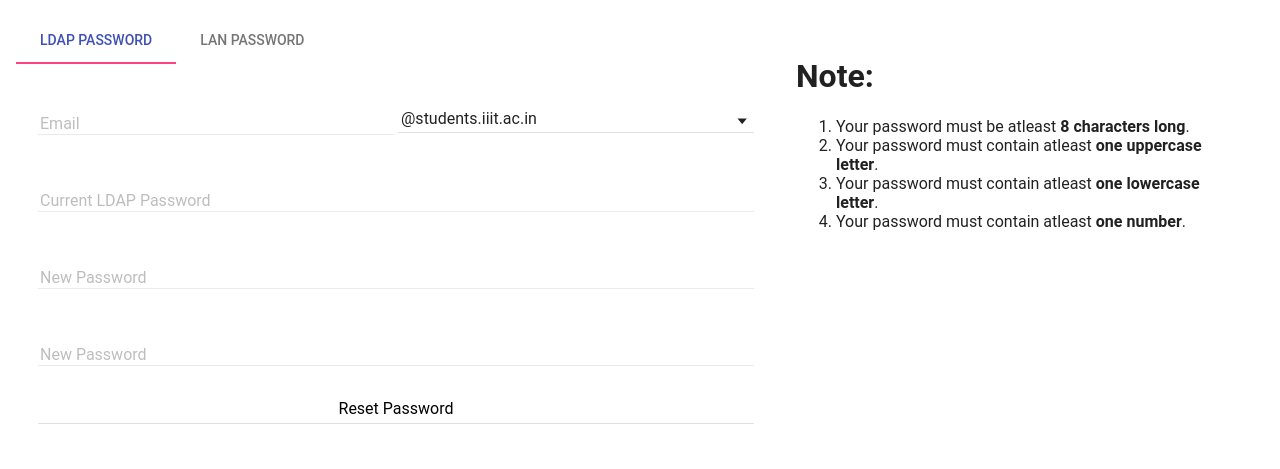
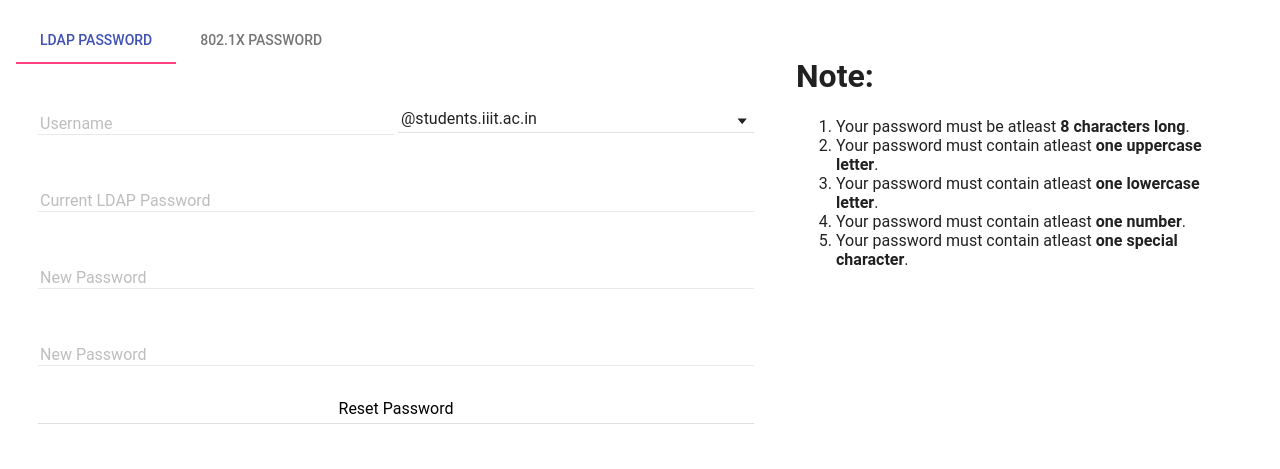
Before and after one commit to jyotishp/passwordreset, a PHP site: page / in a window 1280 px wide. Shown: the part 121-590 px from the top of the page. Run offline with PHP 8.4, Linux system fonts and the light colour scheme.

Commit message:
Added admin binded password reset for expired accounts and some minor corrections

```diff
--- /dev/null
+++ b/config.php
@@ -0,0 +1,4 @@
+<?php
+global $adminDN, $adminPass;
+$adminDN = "cn=admin";
+$adminPass = "Yes!ThisIsCorrectPassword@313";
--- a/index.php
+++ b/index.php
@@ -19,10 +19,11 @@
 //   echo "Sorry, access denied!";
 //   exit(0);
 // }
-
+require_once 'config.php';
 
 $dirtyBit = false;
 $cleanBit = false;
+$adminBit = false;
 $error_messages = array();
 $requestID = md5(uniqid(rand(), true));
 openlog("Password Reset", LOG_PID, LOG_LOCAL0);
@@ -78,7 +79,7 @@ function generateLANPassword($password) {
 
 function generateCAPassword($password) {
     $update = array(
-      'userPassword' => HashPassword($password)
+      'userPassword' => $password
     );
     return $update;
 }
@@ -143,6 +144,7 @@ if (isset($_POST['uid']) and isset($_POST['_domain']) and isset($_POST['currentP
     }
     if (!$ds) {
         logToSyslog("Unable to connect to LDAP server");
+        array_push($error_messages, "Passwords Do Not Meet Requirement");
         $dirtyBit = true;
     }
 
@@ -153,6 +155,7 @@ if (isset($_POST['uid']) and isset($_POST['_domain']) and isset($_POST['currentP
     }
     if (!$opt) {
         logToSyslog("Unable to set LDAPv3");
+        array_push($error_messages, "Unable to set LDAPv3. Please report on help portal.");
         $dirtyBit = true;
     }
 
@@ -163,6 +166,7 @@ if (isset($_POST['uid']) and isset($_POST['_domain']) and isset($_POST['currentP
     }
     if (!$tls) {
         logToSyslog("Unable to STARTTLS");
+        array_push($error_messages, "Insecure channel. Please report on help portal.");
         $dirtyBit = true;
     }
 
@@ -174,8 +178,7 @@ if (isset($_POST['uid']) and isset($_POST['_domain']) and isset($_POST['currentP
     if (!$r) {
         logToSyslog("Unable to Anon Bind");
         $dirtyBit = true;
-        logToSyslog("Unable to get Dn for First Entry");
-        logToSyslog("Unable to get Dn for First Entry");
+        array_push($error_messages, "Unable to bind. Please report on help portal.");
     }
 
     if (!$dirtyBit) {
@@ -186,6 +189,7 @@ if (isset($_POST['uid']) and isset($_POST['_domain']) and isset($_POST['currentP
     if (!$sr) {
         logToSyslog("Unable to Anon Search");
         $dirtyBit = true;
+        array_push($error_messages, "Can't locate your account, please recheck username.");
     }
 
     if (!$dirtyBit) {
@@ -196,6 +200,7 @@ if (isset($_POST['uid']) and isset($_POST['_domain']) and isset($_POST['currentP
     if (!$entry) {
         logToSyslog("Unable to Fetch First Entry");
         $dirtyBit = true;
+        array_push($error_messages, "Can't locate your account, please recheck username.");
     }
 
     if (!$dirtyBit) {
@@ -203,6 +208,7 @@ if (isset($_POST['uid']) and isset($_POST['_domain']) and isset($_POST['currentP
     } else {
         logToSyslog("Unable to get Dn for First Entry");
         $dn = false;
+        array_push($error_messages, "Search failed. Please report on help portal.");
     }
     if (!$dn) {
         $dirtyBit = true;
@@ -213,9 +219,37 @@ if (isset($_POST['uid']) and isset($_POST['_domain']) and isset($_POST['currentP
     } else {
         $r = false;
     }
+
     if (!$r) {
-        logToSyslog("Unable to Bind on the found Dn");
-        $dirtyBit = true;
+        logToSyslog("Unable to Bind on the found Dn - Maybe expired password");
+        // lets try password reset by admin bind, maybe password is expired?
+        global $adminDN, $adminPass;
+        exec('ldappasswd -D '.escapeshellarg($adminDN).' '.escapeshellarg($dn).' -a '.escapeshellarg($_POST['currentPassword']).' -s '.escapeshellarg($_POST['newCAPassword1']).' -w '.escapeshellarg($adminPass).' -Z', $output, $code);
+        if($code) {
+            // non-zero results code, hence error :(
+            logToSyslog("Admin bind and password change failed");
+            $dirtyBit = True;
+            if(count($output) > 0) {
+                if(strpos($output[0], "Invalid credentials") > 0) {
+                    logToSyslog("Invalid credentials.");
+                    array_push($error_messages, "Please recheck your current LDAP password.");
+                }
+                else {
+                    logToSyslog("Failed. ".$output[0]);
+                    array_push($error_messages, "Failed. ".$output[0]);
+                }
+            }
+        }
+        else {
+            // successfully changed and unlocked the account, lets for user bind, and self password change
+            logToSyslog("Admin bind and changed successfully. Lets re-change using user bind.");
+            $adminBit = True;
+            $r = ldap_bind($ds, $dn, $_POST['newCAPassword1']);
+            if (!$r) {
+                array_push($error_messages, "Password changed, but verification failed.");
+                $dirtyBit = True;
+            }
+        }
     }
 
     if (!$dirtyBit) {
@@ -228,6 +262,9 @@ if (isset($_POST['uid']) and isset($_POST['_domain']) and isset($_POST['currentP
     }
     if (!$mod) {
         logToSyslog("Unable to Change Password");
+        if($adminBit) {
+            array_push($error_messages, "Password changed, but verification failed.");
+        }
         $dirtyBit = true;
     } else {
         $cleanBit = true;
@@ -284,7 +321,7 @@ closelog();
               <form name="CAPasswordResetForm" flex style="padding: 20px" action="./?ca-reset" method="POST">
                 <div layout="row">
                   <md-input-container flex>
-                    <label>Email</label>
+                    <label>Username</label>
                     <input name="uid" ng-model="pr.uid" required>
                   </md-input-container>
                   <md-input-container flex>
@@ -310,11 +347,11 @@ closelog();
                 </md-input-container>
               </form>
             </md-tab>
-            <md-tab label="LAN Password">
+            <md-tab label="802.1X Password">
               <form name="LANPasswordResetForm" flex style="padding: 20px" action="./?lan-reset" method="POST">
                 <div layout="row">
                   <md-input-container flex>
-                    <label>Email</label>
+                    <label>Username</label>
                     <input name="uid" ng-model="pr.uid" required>
                   </md-input-container>
                   <md-input-container flex>
@@ -348,7 +385,8 @@ closelog();
                   <li>Your password must be atleast <b>8 characters long</b>.</li>
                   <li>Your password must contain atleast <b>one uppercase letter</b>.</li>
                   <li>Your password must contain atleast <b>one lowercase letter</b>.</li>
-                  <li>Your password must contain atleast <b>one number</b>.</li>
+                    <li>Your password must contain atleast <b>one number</b>.</li>
+                    <li>Your password must contain atleast <b>one special character</b>.</li>
                 </ol>
             </div>
           </div>
```
